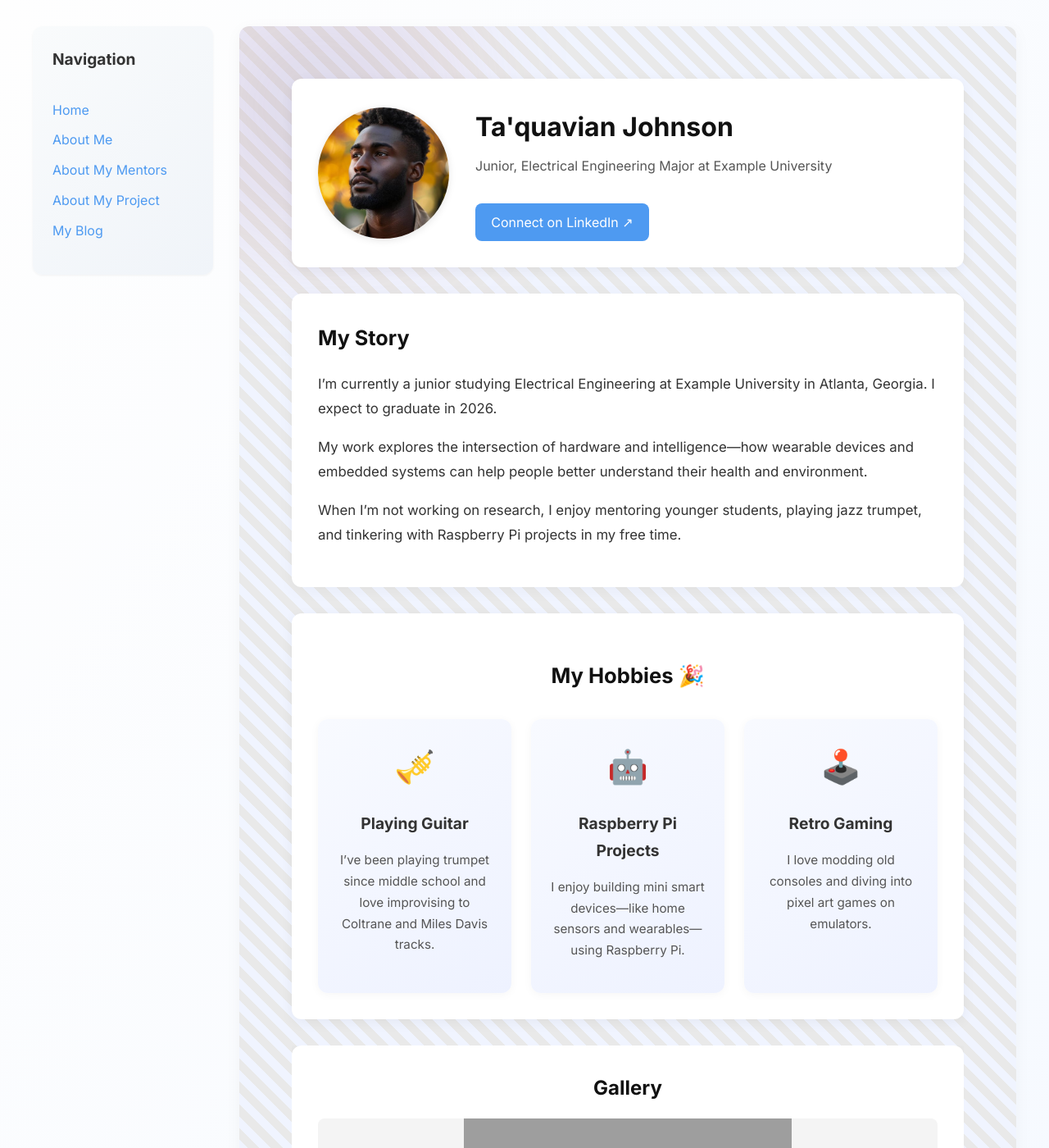
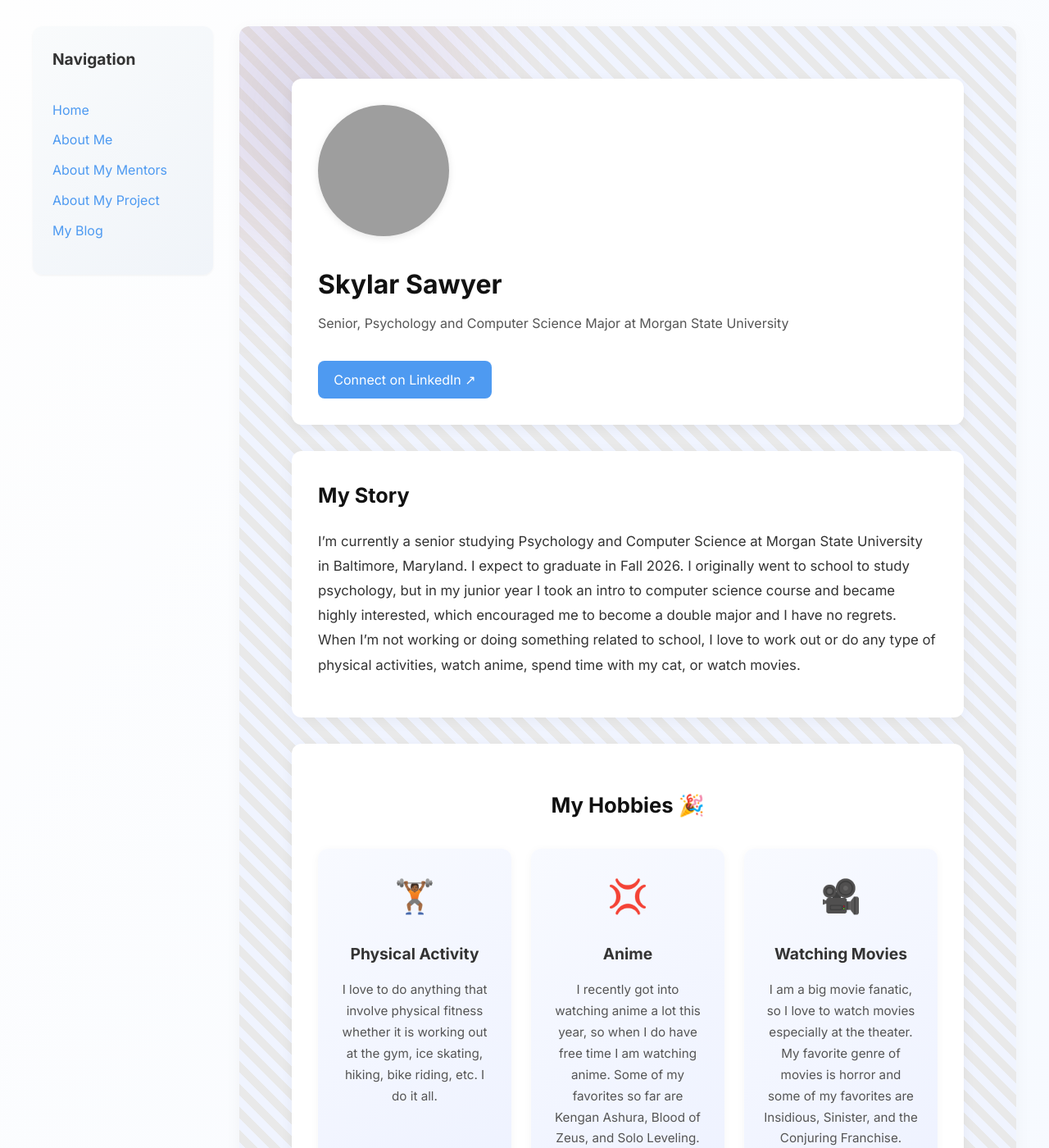
Before and after one commit to skysaw13/skysaw13.github.io, a Jekyll site: the page built from pages/about-me.md, in a window 1280 px wide and 1400 px high. Shown: the whole window at 82% size. Built offline with Jekyll 4.4.1, drawn with Linux system fonts in a browser that asks for light colours; grey boxes are pictures that could not be loaded.

Commit message:
Update about-me.md

```diff
--- a/pages/about-me.md
+++ b/pages/about-me.md
@@ -4,27 +4,25 @@ title: About Me
 permalink: /about-me.html
 
 about:
-  name: Ta'quavian Johnson
-  role: Junior, Electrical Engineering Major at Example University
-  image: /assets/images/me.jpg
-  linkedin: https://www.linkedin.com/in/taquavian-johnson/
+  name: Skylar Sawyer
+  role: Senior, Psychology and Computer Science Major at Morgan State University
+  image: assets/images/me.png
+  linkedin: https://www.linkedin.com/feed/
   bio: |
-    I’m currently a junior studying Electrical Engineering at Example University in Atlanta, Georgia. I expect to graduate in 2026.
-
-    My work explores the intersection of hardware and intelligence—how wearable devices and embedded systems can help people better understand their health and environment.
-
-    When I’m not working on research, I enjoy mentoring younger students, playing jazz trumpet, and tinkering with Raspberry Pi projects in my free time.
+    I’m currently a senior studying Psychology and Computer Science at Morgan State University in Baltimore, Maryland. I expect to graduate in Fall 2026.
+    I originally went to school to study psychology, but in my junior year I took an intro to computer science course and became highly interested, which encouraged me to become a double major and I have no regrets.
+    When I’m not working or doing something related to school, I love to work out or do any type of physical activities, watch anime, spend time with my cat, or watch movies.
 
   hobbies:
-    - icon: 🎺
-      title: Playing Guitar
-      description: I’ve been playing trumpet since middle school and love improvising to Coltrane and Miles Davis tracks.
-    - icon: 🤖
-      title: Raspberry Pi Projects
-      description: I enjoy building mini smart devices—like home sensors and wearables—using Raspberry Pi.
-    - icon: 🕹️
-      title: Retro Gaming
-      description: I love modding old consoles and diving into pixel art games on emulators.
+    - icon: 🏋🏾
+      title: Physical Activity
+      description: I love to do anything that involve physical fitness whether it is working out at the gym, ice skating, hiking, bike riding, etc. I do it all.
+    - icon: 💢
+      title: Anime
+      description: I recently got into watching anime a lot this year, so when I do have free time I am watching anime. Some of my favorites so far are Kengan Ashura, Blood of Zeus, and Solo Leveling.
+    - icon: 🎥
+      title: Watching Movies
+      description: I am a big movie fanatic, so I love to watch movies especially at the theater. My favorite genre of movies is horror and some of my favorites are Insidious, Sinister, and the Conjuring Franchise.
 
   gallery:
     - image: /assets/images/me-guitar.png
```
